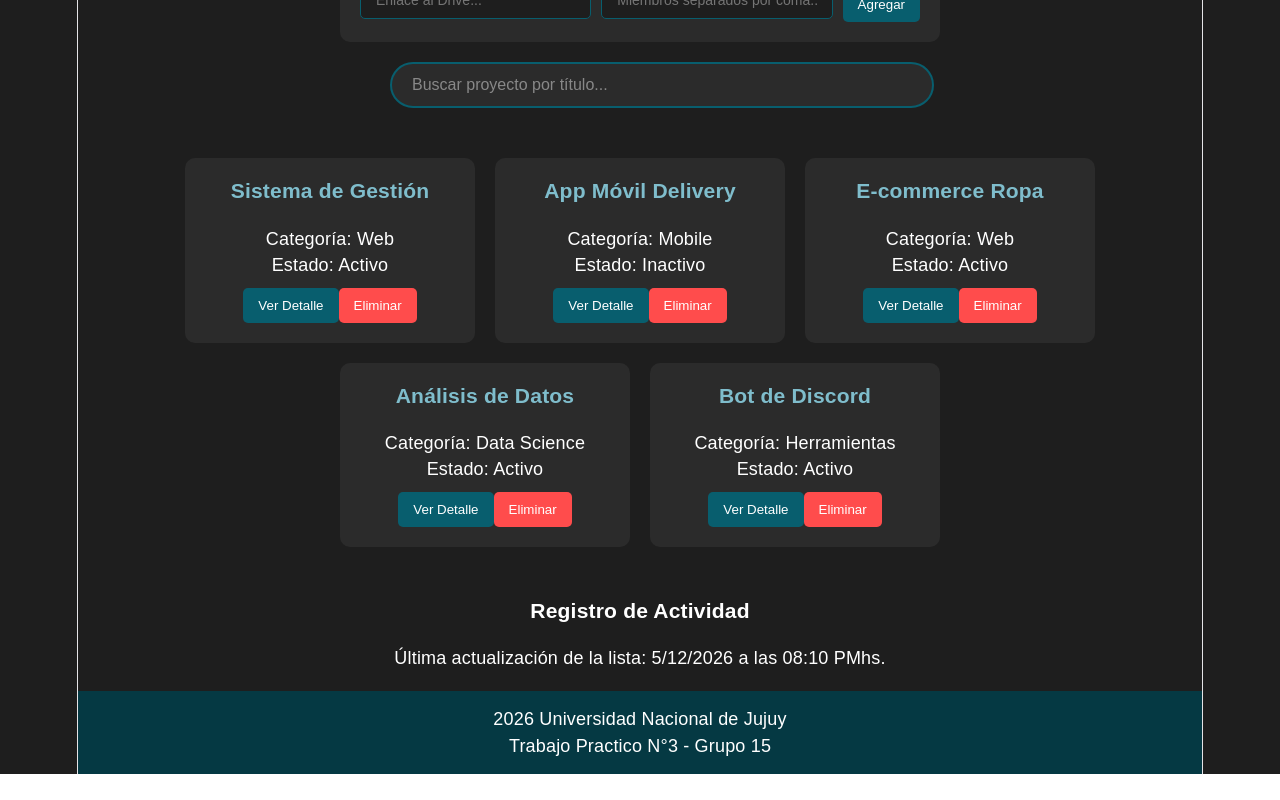
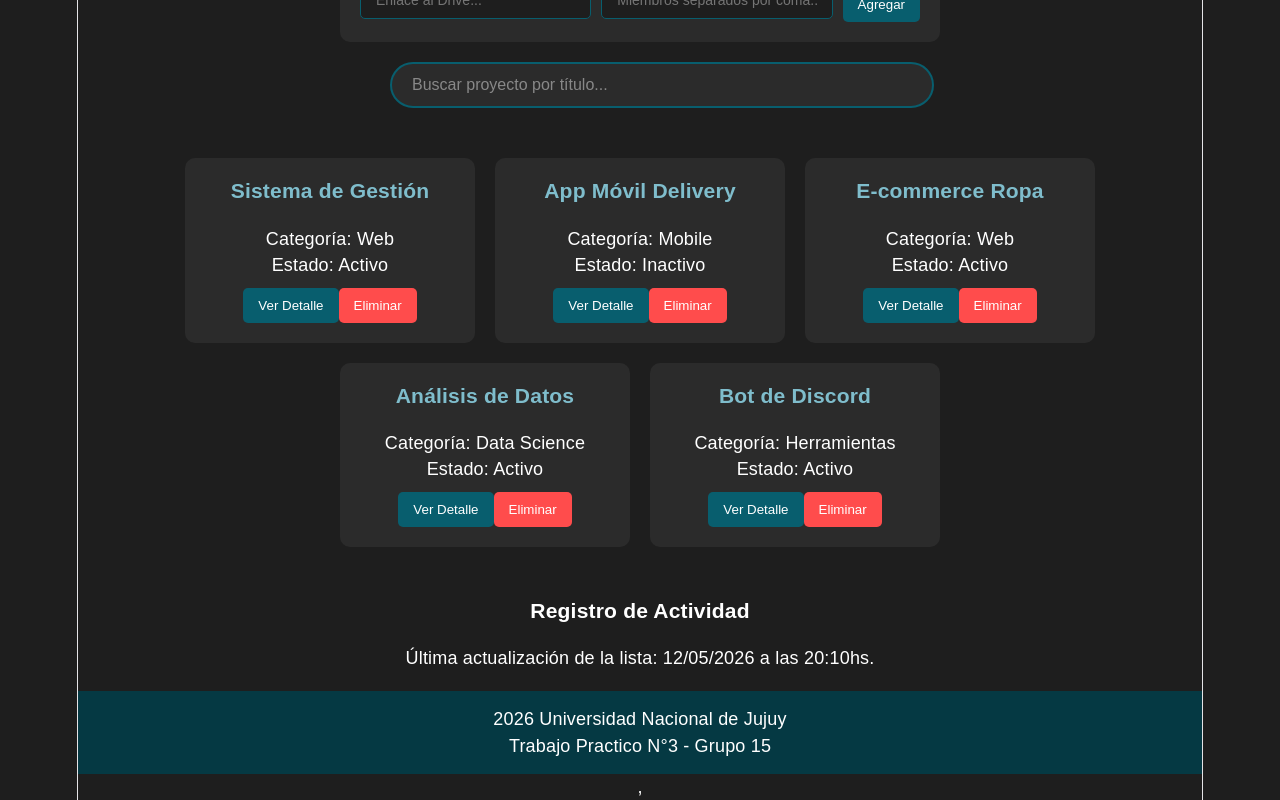
Before and after one commit to Lumyn1/pv_tp3_grupo15, a React (Vite) app: page / in a window 1280 px wide. Shown: the part 526-1326 px from the top of the page. Before the commit the page ends 1300 px from the top, so only its background shows below. Built offline with nearby package versions, Linux system fonts and the light colour scheme.

Commit message:
agrago el punto 4 AntenorMaximiliano

```diff
--- a/src/components/Proyectos.jsx
+++ b/src/components/Proyectos.jsx
@@ -1,4 +1,4 @@
-import { useState, useEffect } from "react";
+import { useState, useEffect, useRef } from "react";
 import "../css/App.css";
 import proyectoService from "../services/proyectoService";
 import ProyectoCard from "./ProyectoCard";
@@ -6,9 +6,7 @@ import ProyectoDetalle from "./ProyectoDetalle";
 import RegistroActividad from "./RegistroActividad";
 
 const Proyectos = () => {
-  const [proyectos, setProyectos] = useState(
-    proyectoService.listarProyectos()
-  );
+  const [proyectos, setProyectos] = useState(proyectoService.listarProyectos());
 
   const [textoBusqueda, setTextoBusqueda] = useState("");
 
@@ -26,23 +24,29 @@ const Proyectos = () => {
   });
 
   const [proyectoSeleccionado, setProyectoSeleccionado] = useState(null);
+  const primeraVez = useRef(true);
+  const [contadorOperaciones, setContadorOperaciones] = useState(0);
 
   const { titulo, categoria } = formulario;
 
-  // IMPLEMENTACIÓN DEL PUNTO 2
-useEffect(() => {
+  // IMPLEMENTACIÓN DEL PUNTO 2 y punto 4
+  useEffect(() => {
+    if (primeraVez.current === true) {
+      primeraVez.current = false;
+      return;
+    }
 
-  // Captura la fecha y hora actual del sistema
-  const fechaActual = new Date();
+    // Captura la fecha y hora actual del sistema
+    const fechaActual = new Date();
 
-  // Guarda la fecha en el estado
-  setUltimaActividad(fechaActual);
-
-}, [proyectos]);
+    // Guarda la fecha en el estado
+    setUltimaActividad(fechaActual);
+  }, [contadorOperaciones]);
 
   const manejarEliminar = (id) => {
     proyectoService.eliminarProyecto(id);
     setProyectos(proyectoService.listarProyectos());
+    setContadorOperaciones((prev) => prev + 1);
   };
 
   const manejarBusqueda = (evento) => {
@@ -81,9 +85,7 @@ useEffect(() => {
         repositorio: formulario.repositorio,
         drive: formulario.drive,
       },
-      miembros: formulario.miembros
-        .split(",")
-        .map((m) => m.trim()),
+      miembros: formulario.miembros.split(",").map((m) => m.trim()),
     };
 
     proyectoService.agregarProyecto(nuevoProyecto);
@@ -99,15 +101,13 @@ useEffect(() => {
       drive: "",
       miembros: "",
     });
+    setContadorOperaciones((prev) => prev + 1);
   };
 
   return (
     <div className="contenedor-vista-proyectos">
       <div className="seccion-formulario">
-        <form
-          onSubmit={manejarAgregar}
-          className="formulario-agregar"
-        >
+        <form onSubmit={manejarAgregar} className="formulario-agregar">
           <h3>Agregar Nuevo Proyecto</h3>
 
           <div className="grupo-inputs">
@@ -183,10 +183,7 @@ useEffect(() => {
               className="input-formulario"
             />
 
-            <button
-              type="submit"
-              className="boton-accion"
-            >
+            <button type="submit" className="boton-accion">
               Agregar
             </button>
           </div>
@@ -209,22 +206,15 @@ useEffect(() => {
             key={proyecto.id}
             proyecto={proyecto}
             manejarEliminar={manejarEliminar}
-            manejarVerDetalle={() =>
-              setProyectoSeleccionado(proyecto)
-            }
+            manejarVerDetalle={() => setProyectoSeleccionado(proyecto)}
           />
         ))}
       </section>
 
       {proyectoSeleccionado && (
-        <ProyectoDetalle
-          proyecto={proyectoSeleccionado}
-        />
+        <ProyectoDetalle proyecto={proyectoSeleccionado} />
       )}
-
-      <RegistroActividad
-        fecha={ultimaActividad}
-      />
+      {ultimaActividad && <RegistroActividad fecha={ultimaActividad} />}
     </div>
   );
 };
--- a/src/components/RegistroActividad.jsx
+++ b/src/components/RegistroActividad.jsx
@@ -1,28 +1,27 @@
 const RegistroActividad = ({ fecha }) => {
-
   const fechaConvertida = new Date(fecha);
 
-  const fechaFormateada = fechaConvertida.toLocaleDateString();
+  const fechaFormateada = fechaConvertida.toLocaleDateString("es-AR", {
+    day: "2-digit",
+    month: "2-digit",
+    year: "numeric",
+  });
 
-  const horaFormateada = fechaConvertida.toLocaleTimeString([], {
+  const horaFormateada = fechaConvertida.toLocaleTimeString("es-AR", {
     hour: "2-digit",
     minute: "2-digit",
+    hour12: false,
   });
 
   return (
     <div className="registro-actividad">
-
       <h3>Registro de Actividad</h3>
 
       <p>
-        Última actualización de la lista:
-        {" "}
-        {fechaFormateada}
-        {" "}a las{" "}
+        Última actualización de la lista: {fechaFormateada} a las{" "}
         {horaFormateada}
         hs.
       </p>
-
     </div>
   );
 };
```
Also changed, not shown: src/main.jsx (+6 -6 lines), 1 other file (tests, documents, lock files or other folders).
